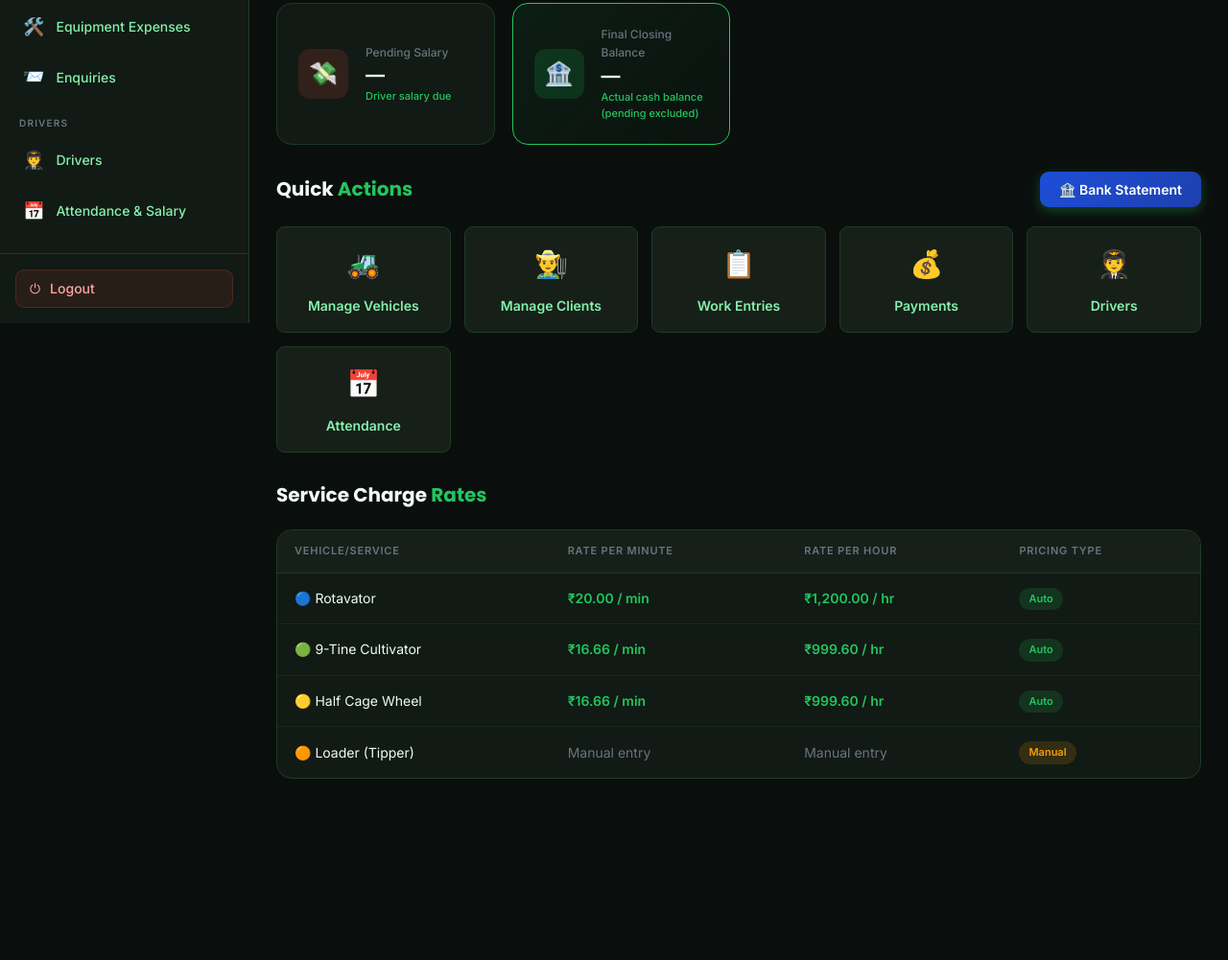
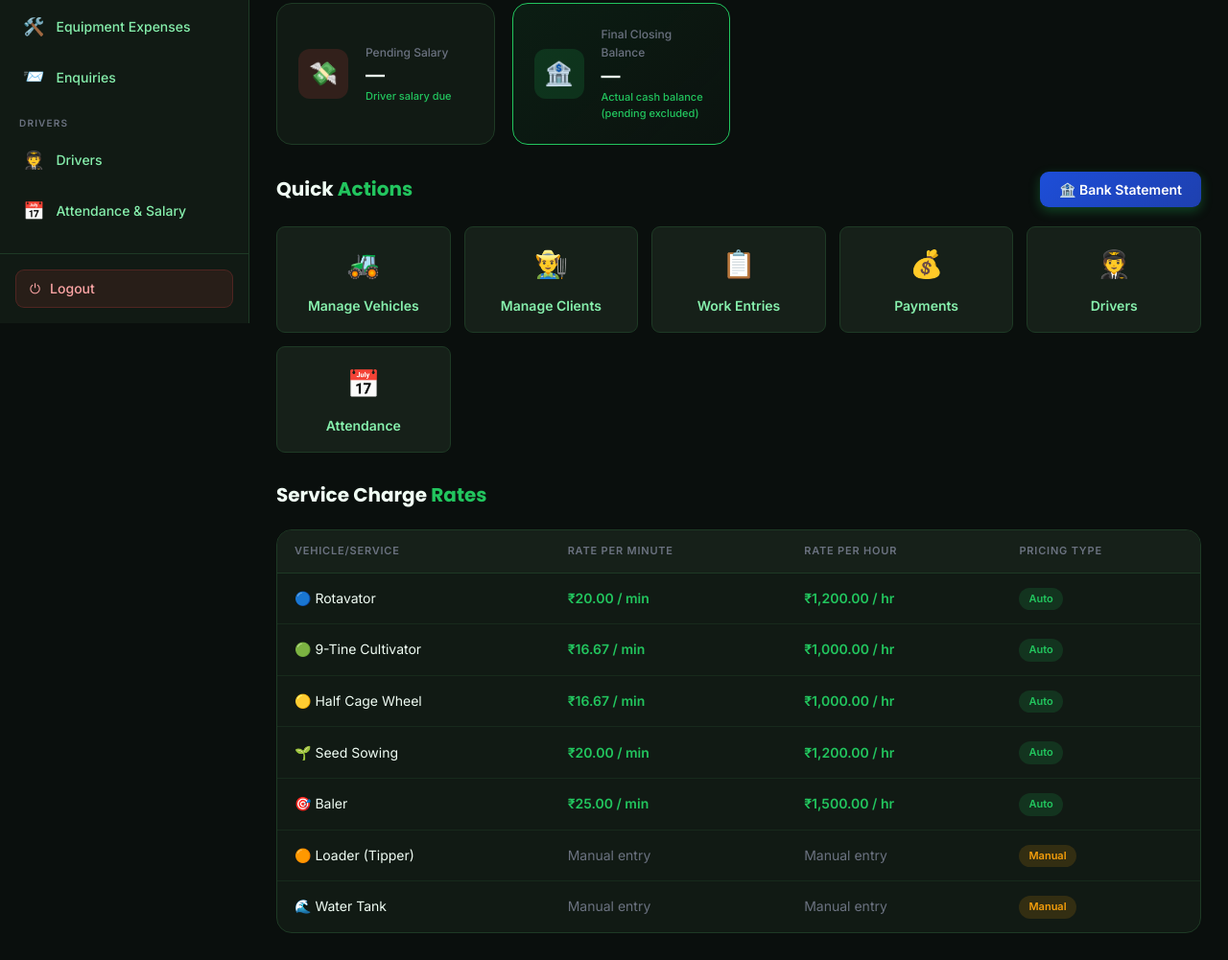
Before and after one commit to deepakds9633/SK-SONS-Cultivaters-Management-System, a website: page frontend/public/dashboard.html in a window 1280 px wide. Shown: the part 540-1541 px from the top of the page at 96% size. Before the commit the page ends 1380 px from the top, so only its background shows below. Drawn offline with nearby package versions, Linux system fonts and the light colour scheme; no server answers; sample sign-in values are in the browser's storage.

Commit message:
Save local UI updates

```diff
--- a/frontend/public/dashboard.html
+++ b/frontend/public/dashboard.html
@@ -234,6 +234,7 @@
                                 </tr>
                             </thead>
                             <tbody>
+                                <!-- AUTO pricing -->
                                 <tr>
                                     <td>🔵 Rotavator</td>
                                     <td class="amount-positive">₹20.00 / min</td>
@@ -242,18 +243,37 @@
                                 </tr>
                                 <tr>
                                     <td>🟢 9-Tine Cultivator</td>
-                                    <td class="amount-positive">₹16.66 / min</td>
-                                    <td class="amount-positive">₹999.60 / hr</td>
+                                    <td class="amount-positive">₹16.67 / min</td>
+                                    <td class="amount-positive">₹1,000.00 / hr</td>
                                     <td><span class="badge badge-green">Auto</span></td>
                                 </tr>
                                 <tr>
                                     <td>🟡 Half Cage Wheel</td>
-                                    <td class="amount-positive">₹16.66 / min</td>
-                                    <td class="amount-positive">₹999.60 / hr</td>
+                                    <td class="amount-positive">₹16.67 / min</td>
+                                    <td class="amount-positive">₹1,000.00 / hr</td>
                                     <td><span class="badge badge-green">Auto</span></td>
                                 </tr>
                                 <tr>
+                                    <td>🌱 Seed Sowing</td>
+                                    <td class="amount-positive">₹20.00 / min</td>
+                                    <td class="amount-positive">₹1,200.00 / hr</td>
+                                    <td><span class="badge badge-green">Auto</span></td>
+                                </tr>
+                                <tr>
+                                    <td>🎯 Baler</td>
+                                    <td class="amount-positive">₹25.00 / min</td>
+                                    <td class="amount-positive">₹1,500.00 / hr</td>
+                                    <td><span class="badge badge-green">Auto</span></td>
+                                </tr>
+                                <!-- MANUAL pricing -->
+                                <tr>
                                     <td>🟠 Loader (Tipper)</td>
+                                    <td class="amount-zero">Manual entry</td>
+                                    <td class="amount-zero">Manual entry</td>
+                                    <td><span class="badge badge-amber">Manual</span></td>
+                                </tr>
+                                <tr>
+                                    <td>🌊 Water Tank</td>
                                     <td class="amount-zero">Manual entry</td>
                                     <td class="amount-zero">Manual entry</td>
                                     <td><span class="badge badge-amber">Manual</span></td>
```
Also changed, not shown: frontend/public/work-entries.html (+13 -4 lines).
